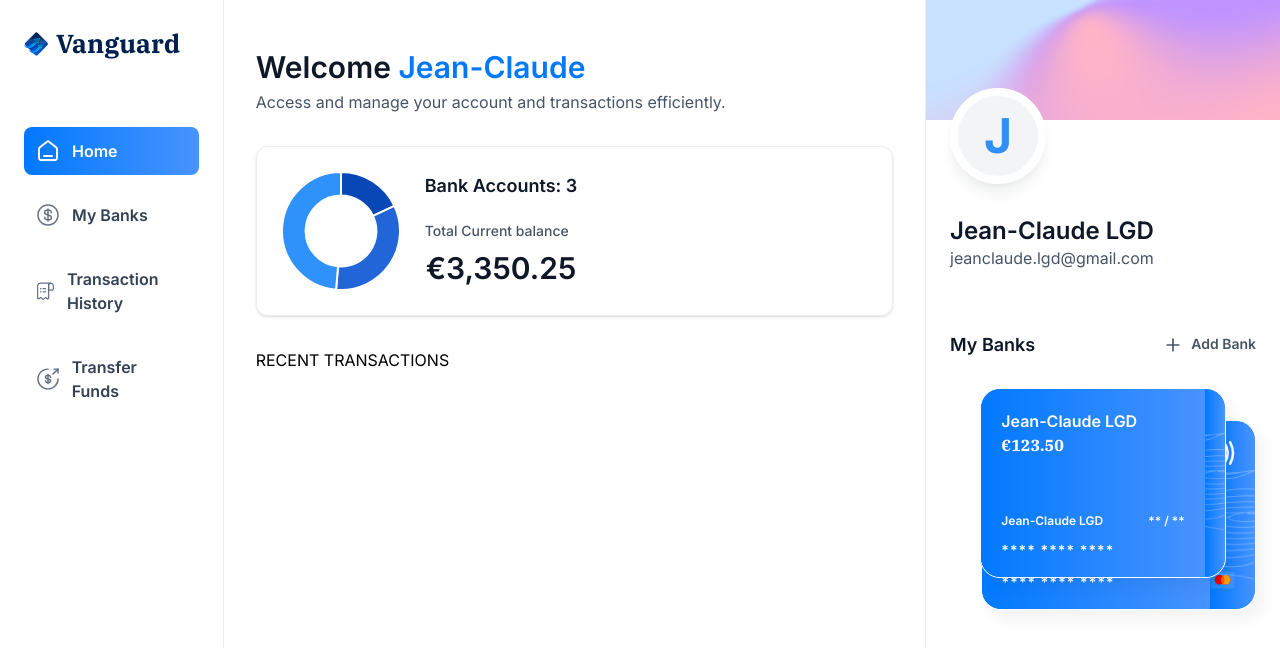
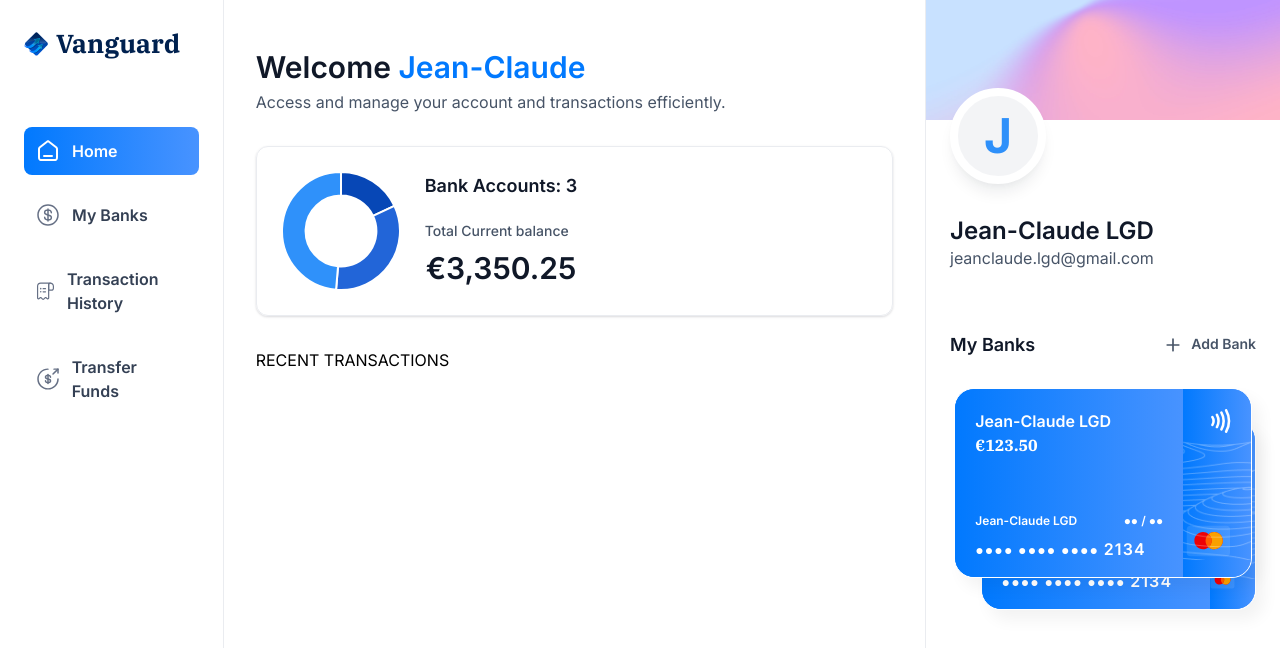
Before and after one commit to mr-andrej/vanguard-banking, a Next.js app: page / in a window 1280 px wide. Shown: the top 648 px of the page. Built offline with nearby package versions, Linux system fonts and the light colour scheme.

Commit message:
Implemented full routing for the sidebar (those links still lead nowhere though)

```diff
--- /dev/null
+++ b/app/(root)/my-banks/page.tsx
@@ -0,0 +1,8 @@
+import React from 'react'
+
+const MyBanks = () => {
+    return (
+        <div>MyBanks</div>
+    )
+}
+export default MyBanks
--- /dev/null
+++ b/app/(root)/payment-transfer/page.tsx
@@ -0,0 +1,8 @@
+import React from 'react'
+
+const Transfer = () => {
+    return (
+        <div>Transfer</div>
+    )
+}
+export default Transfer;
--- /dev/null
+++ b/app/(root)/transaction-history/page.tsx
@@ -0,0 +1,8 @@
+import React from 'react'
+
+const TransactionHistory = () => {
+    return (
+        <div>TransactionHistory</div>
+    )
+}
+export default TransactionHistory
--- a/components/BankCard.tsx
+++ b/components/BankCard.tsx
@@ -22,11 +22,11 @@ const BankCard = ({account, userName, showBalance = true}: CreditCardProps) => {
                                 {userName}
                             </h1>
                             <h2 className="text-12 font-semibold text-white">
-                                ** / **
+                                ●● / ●●
                             </h2>
                         </div>
                         <p className="text-14 font-semibold tracking-[1.1px] text-white">
-                            **** **** **** <span className="text-16">{account.mask}</span>
+                            ●●●● ●●●● ●●●● <span className="text-16">{account.mask || "2134"}</span>
                         </p>
                     </article>
                 </div>
@@ -43,6 +43,7 @@ const BankCard = ({account, userName, showBalance = true}: CreditCardProps) => {
                         width={45}
                         height={32}
                         alt="mastercard"
+                        className="ml-5"
                     />
                 </div>
 
```
